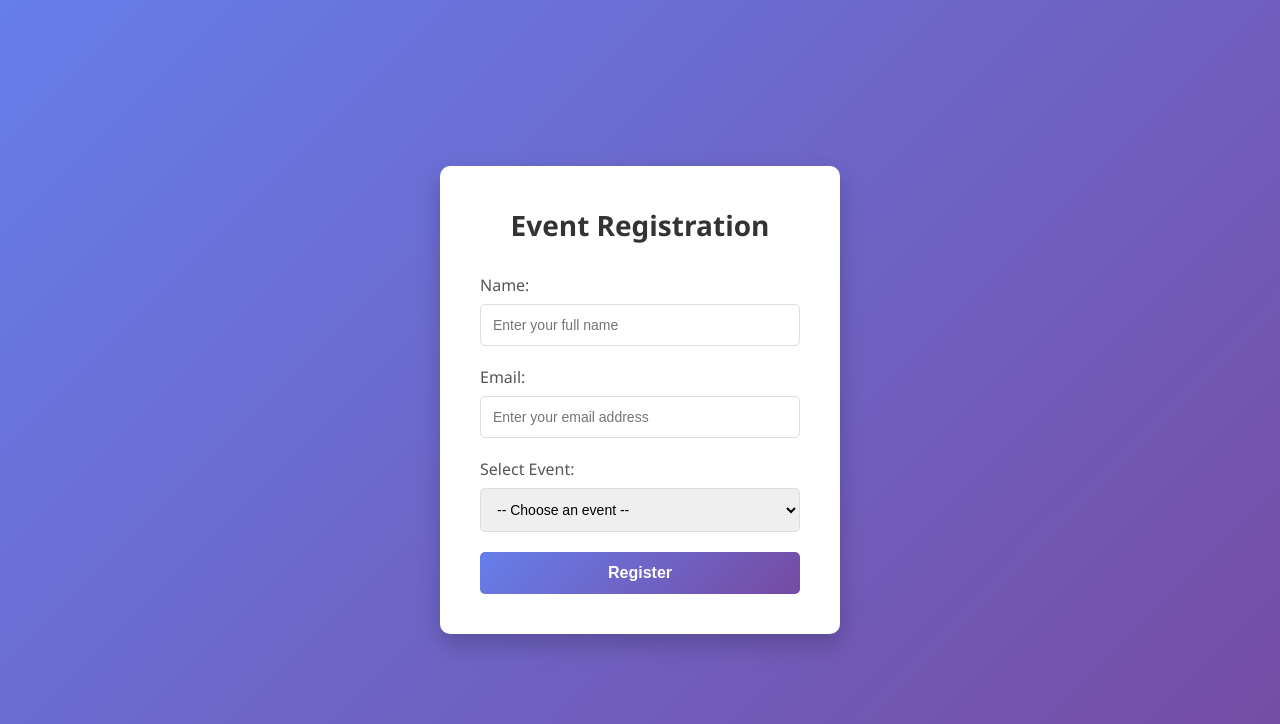
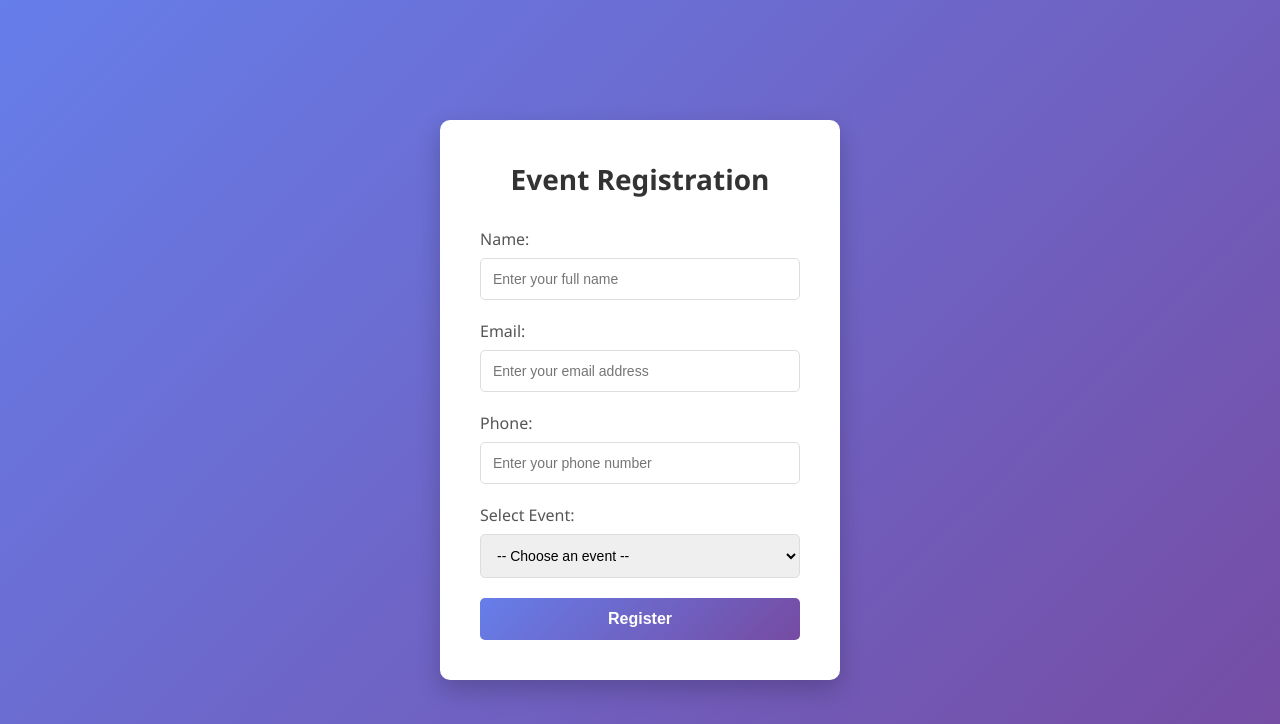
Before and after one commit to HrishikeshWadile/event-registration-devops, a Flask app: page / in a window 1280 px wide. Shown: the top 724 px of the page. Run offline with Flask 3, Linux system fonts and the light colour scheme.

Commit message:
Updated UI improvements

```diff
--- a/templates/index.html
+++ b/templates/index.html
@@ -93,6 +93,9 @@
             <label for="email">Email:</label>
             <input type="email" id="email" name="email" required placeholder="Enter your email address">
 
+            <label for="phone">Phone:</label>
+            <input type="tel" id="phone" name="phone" placeholder="Enter your phone number">
+
             <label for="event">Select Event:</label>
             <select id="event" name="event" required>
                 <option value="">-- Choose an event --</option>
```
